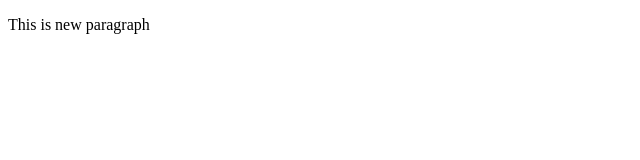
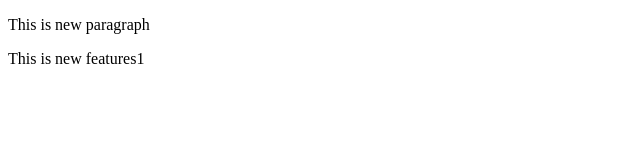
Before and after one commit to Yogesh2308/localrepo, a plain HTML site: page index.html in a window 1280 px wide. Shown: the whole page, without its empty margins (0-640 px from the left). Drawn offline with Linux system fonts and the light colour scheme.

Commit message:
features1

```diff
--- a/index.html
+++ b/index.html
@@ -7,5 +7,6 @@
 </head>
 <body>
     <p>This is new paragraph</p>
+    <p>This is new features1</p>
 </body>
 </html>
```
